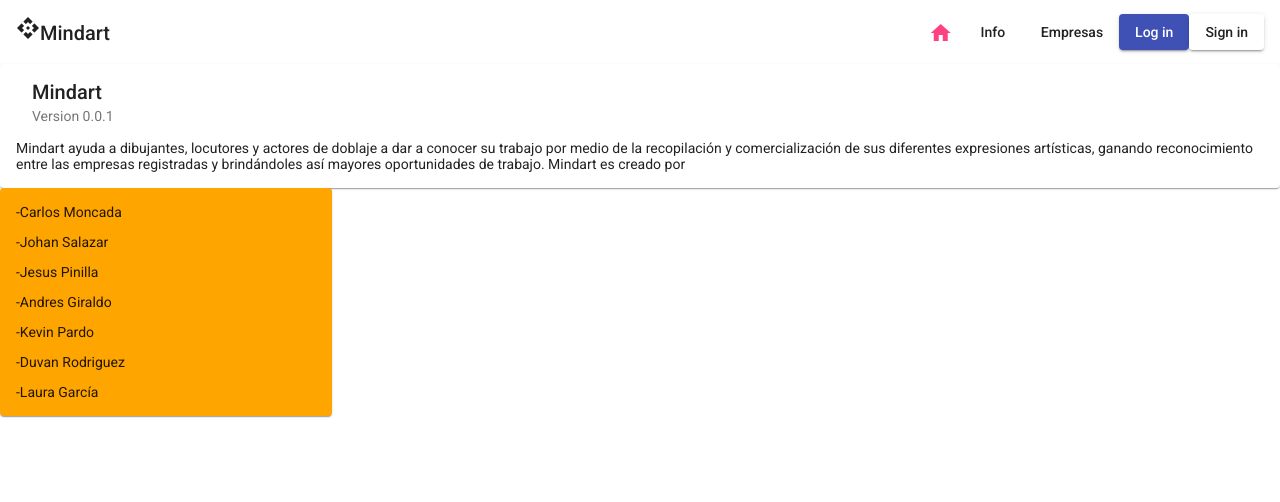
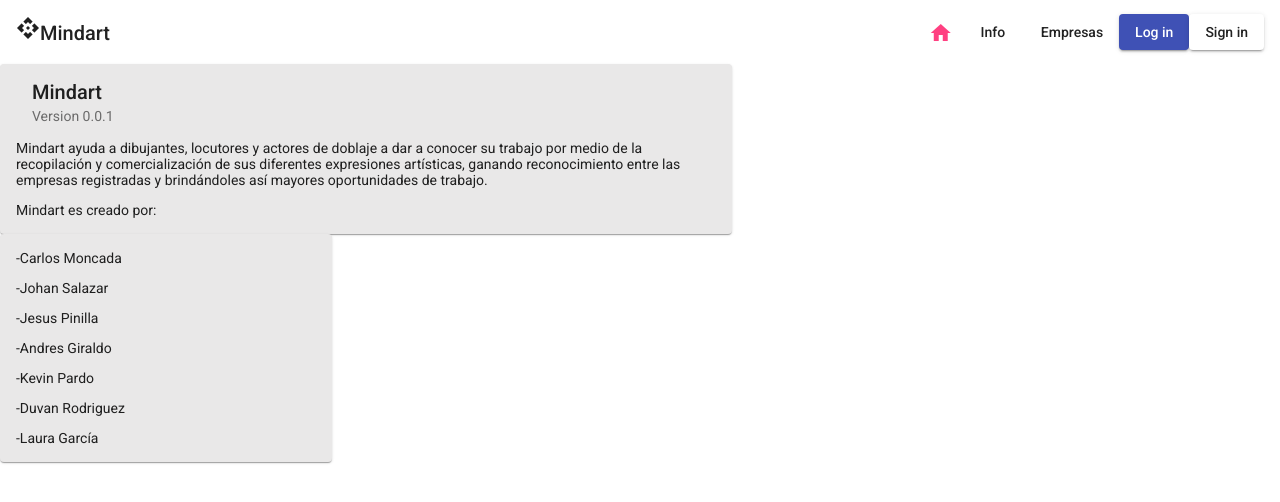
Before and after one commit to cloncada/Mindart, an Angular app: page /info in a window 1280 px wide. Shown: the top 502 px of the page. Built offline with nearby package versions, Linux system fonts and the light colour scheme.

Commit message:
Cambios inicio

```diff
--- a/src/app/app.module.ts
+++ b/src/app/app.module.ts
@@ -3,6 +3,7 @@ import { NgModule } from '@angular/core';
 import {MatToolbarModule} from '@angular/material/toolbar';
 import {MatButtonModule} from '@angular/material/button';
 import {MatIconModule} from '@angular/material/icon';
+import {MatDialogModule} from '@angular/material/dialog';
 import {MatCardModule} from '@angular/material/card';
 import { AppRoutingModule } from './app-routing.module';
 import { AppComponent } from './app.component';
@@ -25,7 +26,8 @@ import { InfoComponent } from './info/info.component';
     MatToolbarModule,
     MatButtonModule,
     MatIconModule,
-    MatCardModule
+    MatCardModule,
+    MatDialogModule
   ],
   providers: [],
   bootstrap: [AppComponent]
--- a/src/app/info/info.component.css
+++ b/src/app/info/info.component.css
@@ -1,5 +1,8 @@
+.format-info{
+    background: rgb(233, 232, 232);
+    max-width: 700px;
+}
 .format-nombres{
-    background: orange;
+    background: rgb(233, 232, 232);
     max-width: 300px;
-
 }
--- a/src/app/info/info.component.html
+++ b/src/app/info/info.component.html
@@ -1,4 +1,4 @@
-<mat-card>
+<mat-card class="format-info">
     <mat-card-header>
         <mat-card-title>Mindart</mat-card-title>
         <mat-card-subtitle>Version 0.0.1</mat-card-subtitle>
@@ -6,8 +6,8 @@
     <mat-card-content>
         <p>Mindart ayuda a dibujantes, locutores y actores de doblaje a dar a conocer su trabajo por medio de la
             recopilación y comercialización de sus diferentes expresiones artísticas, ganando reconocimiento entre las
-            empresas registradas y brindándoles así mayores oportunidades de trabajo.
-            Mindart es creado por </p>
+            empresas registradas y brindándoles así mayores oportunidades de trabajo.</p>
+        <p>Mindart es creado por:</p>
     </mat-card-content>
 </mat-card>
 <mat-card class="format-nombres">
--- a/src/app/inicio/inicio.component.html
+++ b/src/app/inicio/inicio.component.html
@@ -5,7 +5,7 @@
     </span>
     <div class="espacio"></div>
 
-    <button mat-icon-button color="accent" routerLink="inicio">
+    <button mat-icon-button color="accent" routerLink="/">
         <mat-icon>home</mat-icon>
     </button>
     <a mat-button routerLink="info">Info</a>
```
